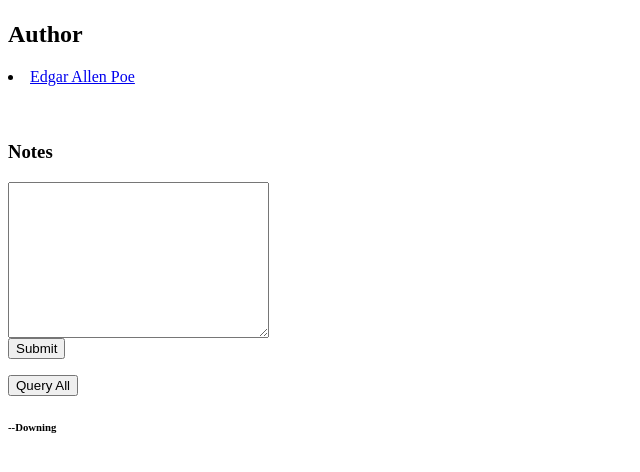
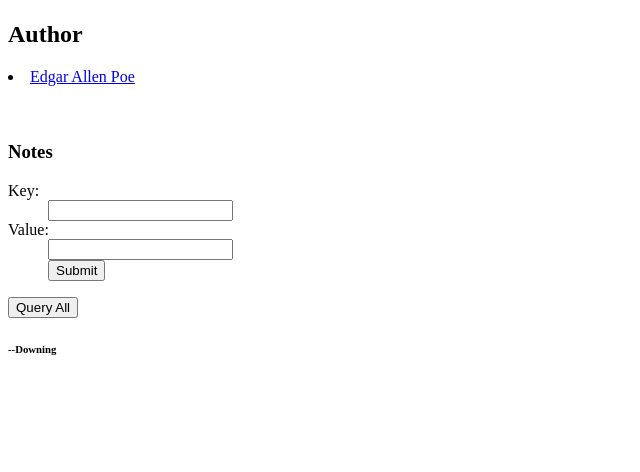
Before and after one commit to bjamesdowning/FlaskApp, a Python web app: template templates/homepage.html in a window 1280 px wide. Shown: the part 26-498 px from the top of the page, without its empty margins (0-640 px from the left). Run offline with Jinja, Linux system fonts and the light colour scheme; the template is opened without the code that fills it, so the values that code supplies are empty.

Commit message:
Adding insert

```diff
--- a/dbconnect.py
+++ b/dbconnect.py
@@ -10,12 +10,10 @@ class Database:
 		print('Connected')
 
 
-	def insert(self):
-		key = input("Enter key: ")
-		value =  input("Enter value: ")
+	def insert(self, key, value):
 		data = {key:value}
 		self.collection.insert(data)
-		print('Added', data, 'to mongo')
+		#print('Added', data, 'to mongo')
 
 	def find(self):
 		return [post for post in self.collection.find()]
--- a/templates/homepage.html
+++ b/templates/homepage.html
@@ -15,8 +15,11 @@
       <!--<li><a href="{{ url_for('query', scope='find') }}">Query All</a></li>-->
       <br>
     <h3> Notes</h3>
-    <form action="/login/auth" method="post">
-      <textarea name="message" rows="10" cols="30"></textarea>
+    <form action="/insert" method="post">
+      <dt>Key:
+      <dd><input type=text name=key>
+      <dt>Value:
+      <dd><input type=text name=value>
       <br>
       <input type="submit">
     </form>
```
Also changed, not shown: app.py (+9 -1 lines).
